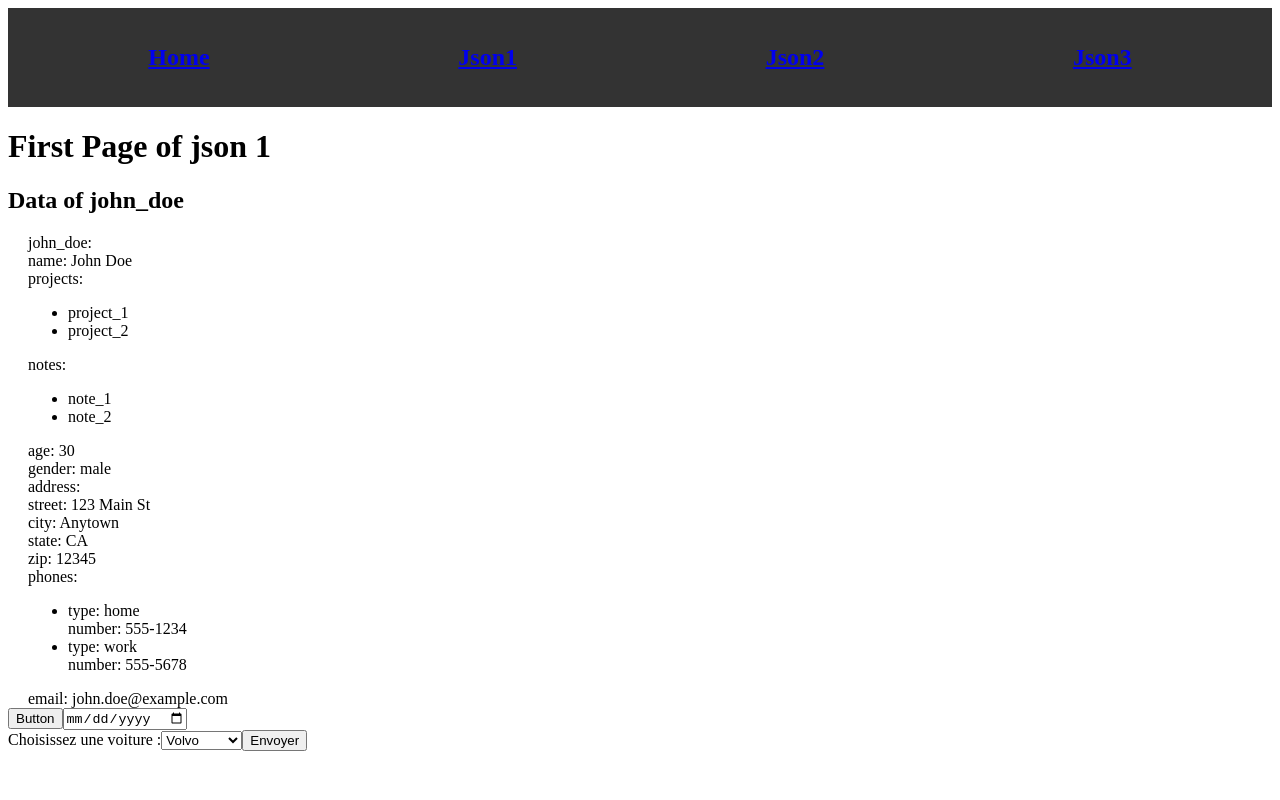
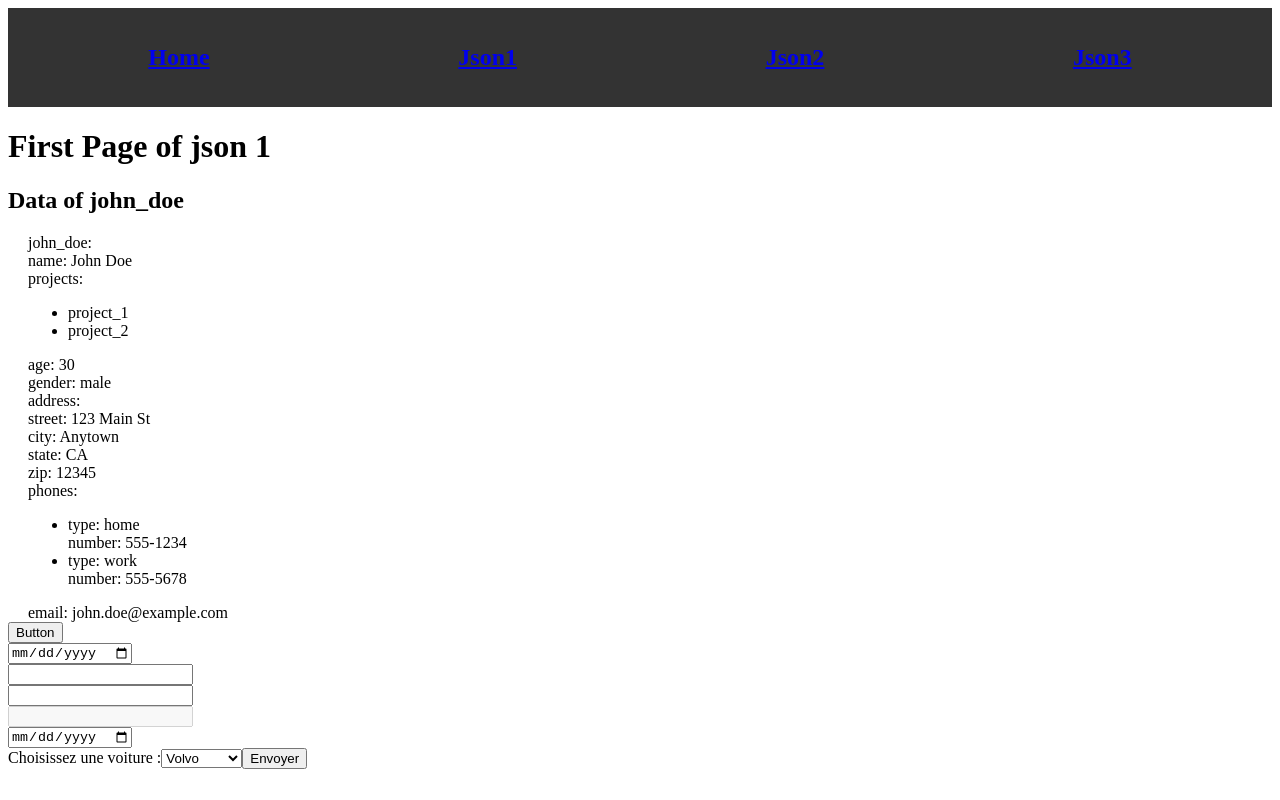
Before and after one commit to Miamer/project_vue.3.12, a Vue app: page /firstPage in a window 1280 px wide. Built offline with nearby package versions, Linux system fonts and the light colour scheme.

Commit message:
feat(flatten object): after test, working progress test multi input

```diff
--- a/src/components/DynamicDataRender.vue
+++ b/src/components/DynamicDataRender.vue
@@ -38,7 +38,7 @@ watch(
 
 
 onMounted(async () => {
-  await nextTick();  // verifie que le DOM est bien monté voir https://fr.vuejs.org/api/general.html#nexttick
+  await nextTick();  // vérifie que le DOM est bien monté voir https://fr.vuejs.org/api/general.html#nexttick
 
   if (props.dataAll) {
     transformJSONInHTMLStructure(props.dataAll);
--- a/src/components/DynamicForm.vue
+++ b/src/components/DynamicForm.vue
@@ -11,18 +11,37 @@ const props = defineProps({
   },
 });
 
-console.log('props.dataAll.form.components[0]', props.dataAll.form.components[0]);
-console.log('props.dataAll.form.components[0]', props.dataAll.form.components[1]);
-
 const testButton = props.dataAll.form.components[0];
 
 const testInput = props.dataAll.form.components[1];
+
+const testInputArray = [
+  props.dataAll.form.components[1],
+  props.dataAll.form.components[2],
+  props.dataAll.form.components[3],
+  props.dataAll.form.components[4],
+];
+
+console.log('testInputArray', testInputArray);
 const reverseComponentForm = props.dataAll.form.components.reverse();
 
 </script>
 
+
 <template>
   <SaveButton :label="testButton.label" :disabled="testButton.disabled"/>
+
+  <div v-for="component in testInputArray">
+    <InputComponent
+      :type="component.type"
+      :reference="component.key"
+      :label="component.label"
+      :disabled="component.disabled"
+      :validation="component.validation"
+      :required="component.required"
+    />
+  </div>
+
 
   <InputComponent
     :type="testInput.type"
--- a/src/views/FirstPageView.vue
+++ b/src/views/FirstPageView.vue
@@ -8,7 +8,7 @@ const titleData = ref<string>('');
 
 onMounted(async () => {
   try {
-    const response = await fetch('src/data/json3.json'); // URL de votre fichier JSON
+    const response = await fetch('src/data/json2.json'); // URL de votre fichier JSON
     if (!response.ok) {
       throw new Error('Error data fetch JSON');
     }
```
